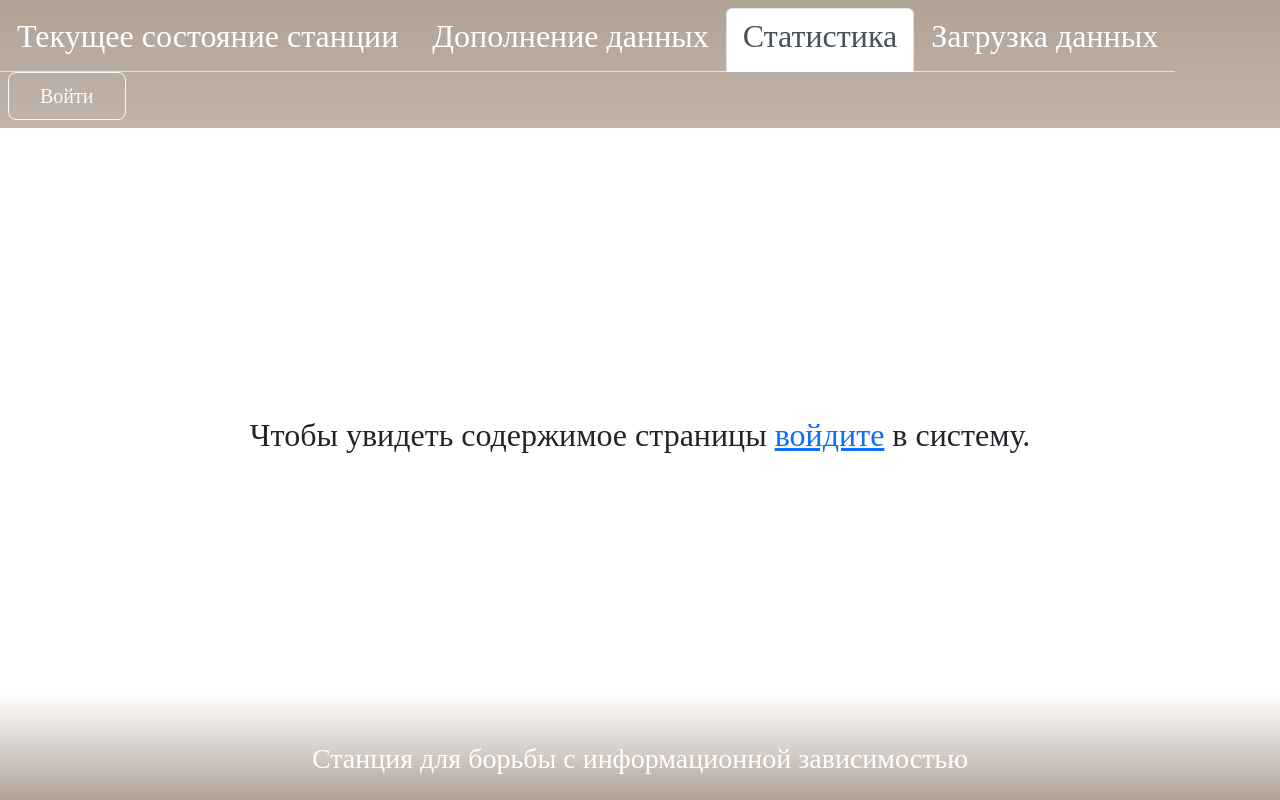
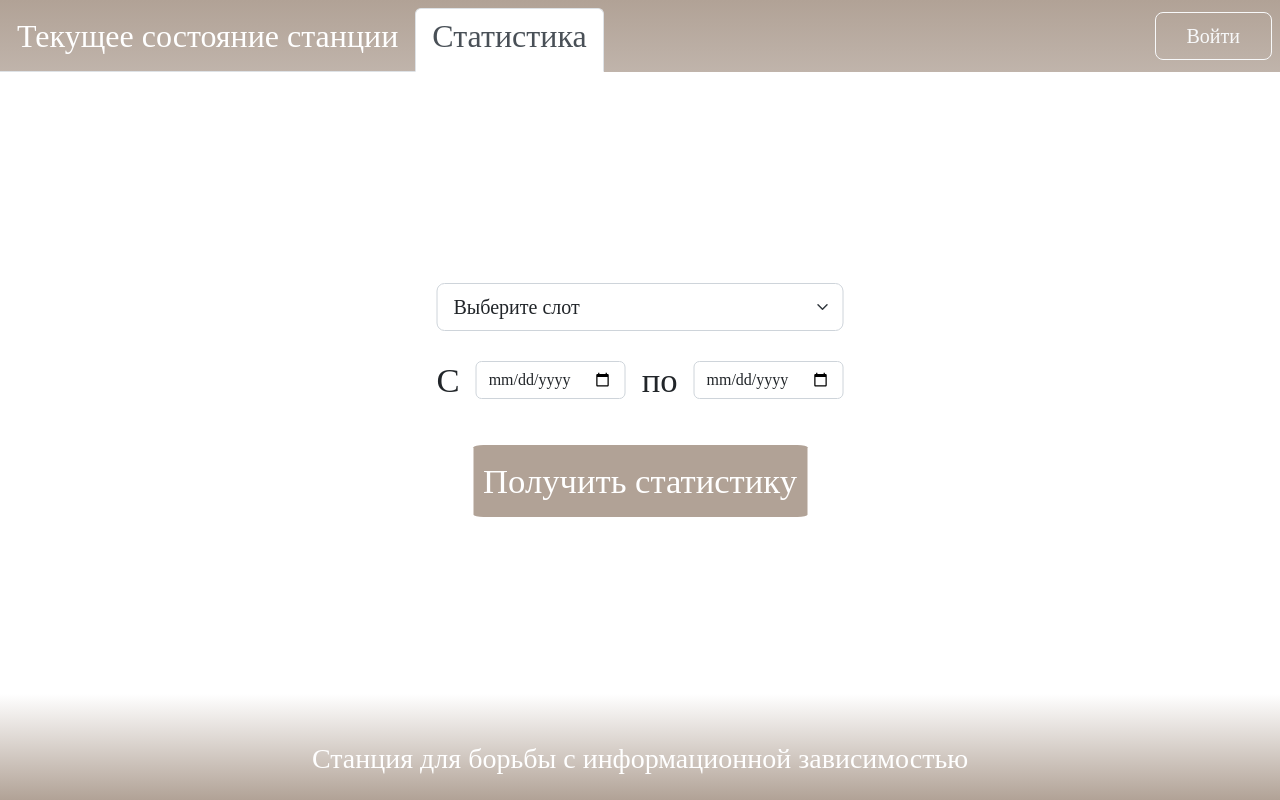
Before and after one commit to ElizavetaKropaleva/information_addiction_control_station, a Django app: page /station/statistics/ in a window 1280 px wide. Run offline with Django 4.2, Linux system fonts and the light colour scheme.

Commit message:
New version

```diff
--- a/my_site/station/templates/statistics.html
+++ b/my_site/station/templates/statistics.html
@@ -51,15 +51,19 @@
                 <li class="nav-item">
                     <a class="nav-link" href="{% url 'station:home' %}" style="color: #ffffff"><h1>Текущее состояние станции</h1></a>
                 </li>
+                {% if user %}
                     <li class="nav-item">
                         <a class="nav-link" href="{% url 'station:data_addition' %}" style="color: #ffffff"><h1>Дополнение данных</h1></a>
                     </li>
+                {% endif %}
                 <li class="nav-item">
                     <a class="nav-link active" aria-current="page" href="#"><h1>Статистика</h1></a>
                 </li>
+                {% if user %}
                     <li class="nav-item">
                         <a class="nav-link" href="{% url 'station:loading_data' %}" style="color: #ffffff"><h1>Загрузка данных</h1></a>
                     </li>
+                {% endif %}
             </ul>
             {% if user %}
                 <a href="{% url 'station:logout' %}" class="btn btn-outline-light btn-lg m-2 mt-0" role="button">&nbsp;&nbsp;&nbsp;Выйти&nbsp;&nbsp;&nbsp;</a>
@@ -69,12 +73,11 @@
         </div>
         {% load static %}
         {% block content %}
-        {% if user %}
             <div class="upload">
                 <form method="post" action="">
                     {% csrf_token %}
                     <select class="form-select form-select-lg mb-3" aria-label="" id="inputSlot" name="inputSlot">
-                        <option selected>Выберете слот</option>
+                        <option selected>Выберите слот</option>
                         <option value="1">Слот 1</option>
                         <option value="2">Слот 2</option>
                         <option value="3">Слот 3</option>
@@ -82,6 +85,11 @@
                         <option value="5">Слот 5</option>
                         <option value="6">Слот 6</option>
                     </select>
+                    {% if slot_error %}
+                        <div class="mb-3 text-danger">
+                            <label class="error"><h5>{{ slot_error }}</h5></label>
+                        </div>
+                    {% endif %}
                     <div class="row g-3 align-items-center mb-3">
                         <div class="col-auto">
                             <label for="inputFirstDate" class="col-form-label">С</label>
@@ -96,20 +104,16 @@
                             <input type="date" class="form-control" id="inputSecondDate" name="inputSecondDate" placeholder="Дата" value="non">
                         </div>
                     </div>
+                    {% if error %}
+                        <div class="mb-3 text-danger">
+                            <label class="error"><h5>{{ error }}</h5></label>
+                        </div>
+                    {% endif %}
                     <div class="text-center pt-3">
                         <button type="submit">Получить статистику</button>
                     </div>
                 </form>
             </div>
-        {% else %}
-            <div class="p-5 mt-5">
-                <div class="p-5 mt-5">
-                    <div class="p-5 mt-5">
-                        <h1 class = 'text-center'>Чтобы увидеть содержимое страницы <a href="{% url 'station:login' %}"> войдите</a> в систему.</h1>
-                    </div>
-                </div>
-            </div>
-        {% endif %}
         <nav class="navbar-b fixed-bottom p-3 pt-5 d-flex align-items-center justify-content-center">
             <div><h3 style="color: #ffffff">Станция для борьбы с информационной зависимостью</h3></div>
         </nav>
```
Also changed, not shown: my_site/station/templates/data_addition.html (+10 -1 lines), my_site/station/templates/loading_data.html (+9 -1 lines). Lines whose indentation alone changed are shown as unchanged.
